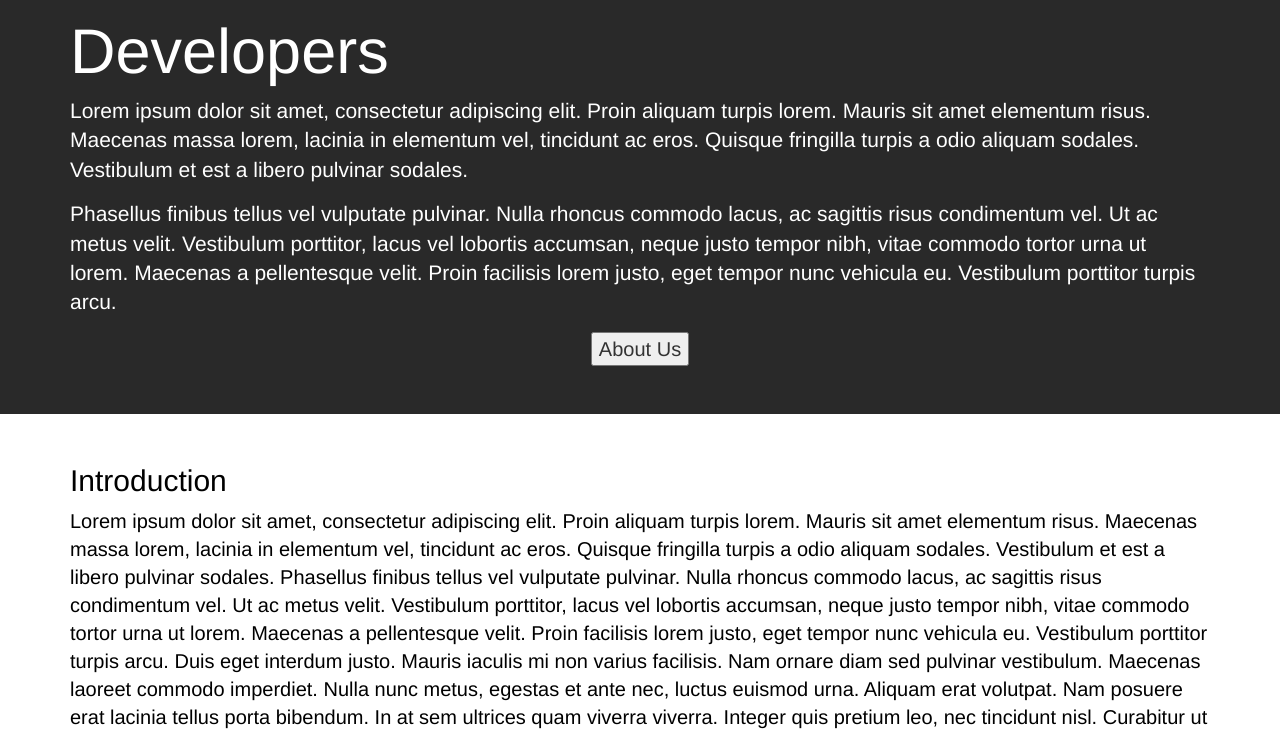
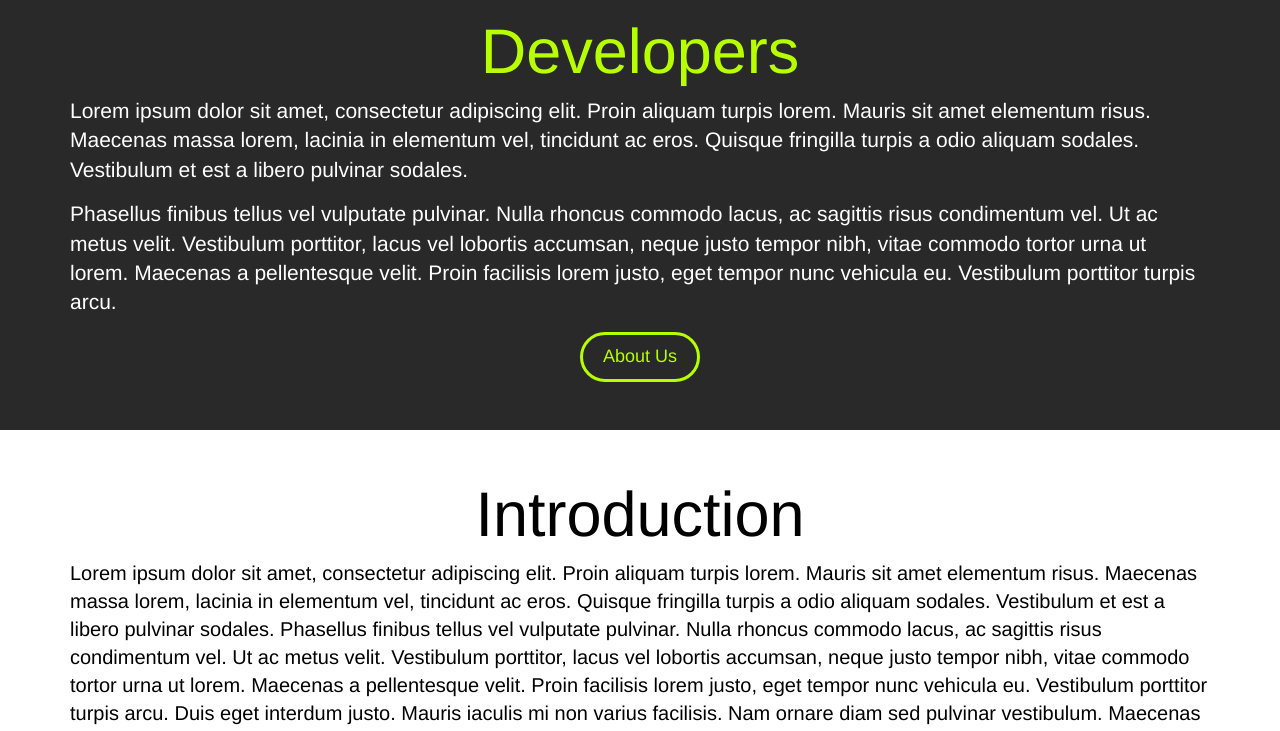
Before and after one commit to jvincent3/Team-Portfolio-Page, a plain HTML site: page index.html in a window 1280 px wide. Shown: the part 81-812 px from the top of the page. Drawn offline with Linux system fonts and the light colour scheme; files that its build step writes are made by us from their sources; files whose address does not match are found by name.

Commit message:
Updated new classes for the grids

```diff
--- a/styles/styles.css
+++ b/styles/styles.css
@@ -20,6 +20,13 @@ body {
     display: block;
     font-size: 20px;
     line-height: 1.4;
+}
+button {
+    color : #b7ff00;
+    border : 3px solid #b7ff00;
+    border-radius: 50px;
+    background-color: transparent;
+    font-size: 18px;
 }
 
 /* Menu Styling */
@@ -56,6 +63,7 @@ body {
     background-color: #111;
 }
 
+
 /* Header Styling */
 
 .header-content{
@@ -69,13 +77,19 @@ body {
 }
 
 .header-content h1 {
-    color: #fff;
+    color: #b7ff00;
+    text-align:center;
 }
+
 
 .header-content p {
     color: #fff;
 }
+.header-content button {
+    width:120px;
+    height:50px;
 
+}
 .about-button{
     color: #b7ff00;
     border: 3px solid #b7ff00;
@@ -84,6 +98,12 @@ body {
     padding: 5px 15px;
     font-size: 18px;
 }
+/* Section */
+.section-title{
+    text-align:center;
+    font-size:63px;
+}
+
 
 /* Text */
 h1,h2,h3,h4,p {
```
